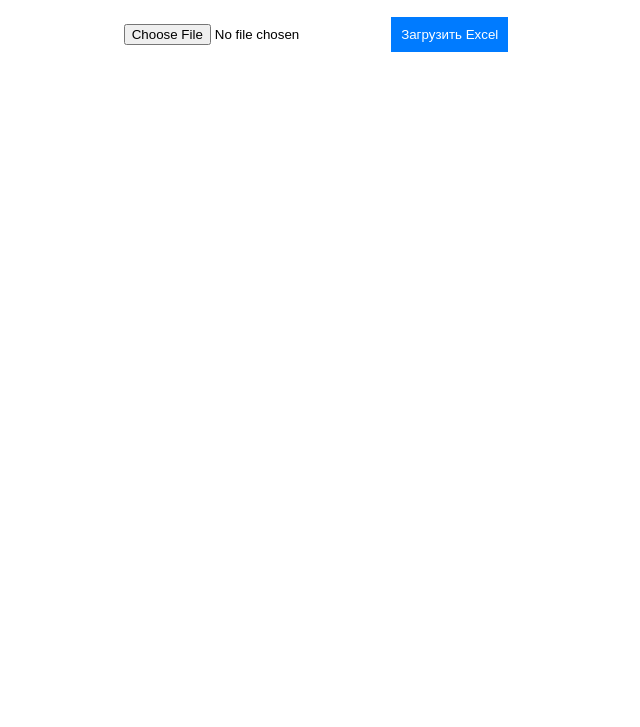
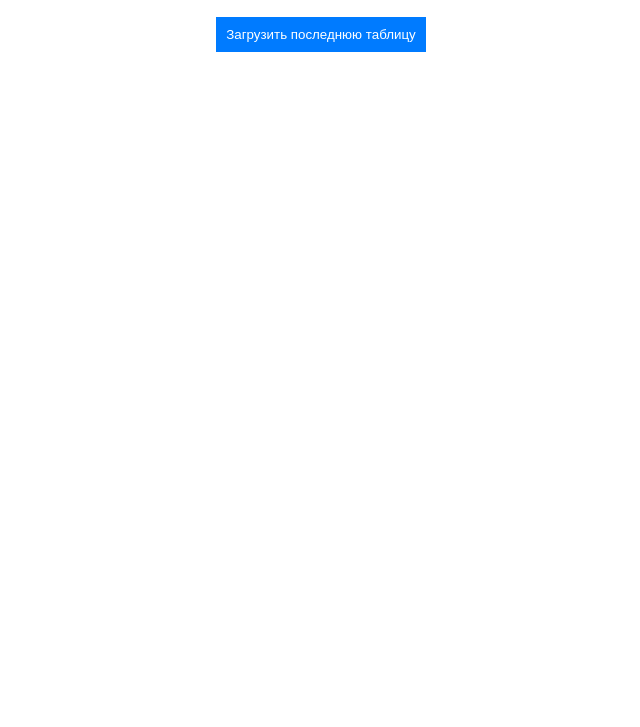
Before and after one commit to kirjux/XR14-30, a plain HTML site: page index.html in a window 1280 px wide. Shown: the part 73-800 px from the top of the page, without its empty margins (319-959 px from the left). Drawn offline with Linux system fonts and the light colour scheme.

Commit message:
Add files via upload

```diff
--- a/index.html
+++ b/index.html
@@ -8,9 +8,9 @@
 </head>
 <body>
     <h1>Контроль выполнения изделий</h1>
-    <input type="file" id="fileInput" accept=".xlsx">
-    <button onclick="handleFile()">Загрузить Excel</button>
+    <button onclick="loadLatestFile()">Загрузить последнюю таблицу</button>
     <div id="dataDisplay"></div>
+    <script src="https://cdnjs.cloudflare.com/ajax/libs/xlsx/0.16.9/xlsx.full.min.js"></script>
     <script src="script.js"></script>
 </body>
 </html>
--- a/script.js
+++ b/script.js
@@ -1,16 +1,21 @@
-document.getElementById('fileInput').addEventListener('change', handleFile);
-
-function handleFile() {
-    let file = document.getElementById('fileInput').files[0];
-    if (file) {
-        let reader = new FileReader();
-        reader.readAsArrayBuffer(file);
-        reader.onload = function(e) {
-            let data = new Uint8Array(e.target.result);
-            let workbook = XLSX.read(data, { type: 'array' });
-            displayData(workbook);
-        };
-    }
+function loadLatestFile() {
+    fetch('tables/latest.json')  // Файл с информацией о последней таблице
+        .then(response => response.json())
+        .then(data => {
+            let fileName = data.latestFile;
+            if (fileName) {
+                fetch(`tables/${fileName}`)
+                    .then(response => response.arrayBuffer())
+                    .then(data => {
+                        let workbook = XLSX.read(new Uint8Array(data), { type: 'array' });
+                        displayData(workbook);
+                    })
+                    .catch(error => console.error('Ошибка загрузки файла:', error));
+            } else {
+                alert("Файл не найден!");
+            }
+        })
+        .catch(error => console.error('Ошибка загрузки списка файлов:', error));
 }
 
 function displayData(workbook) {
```
